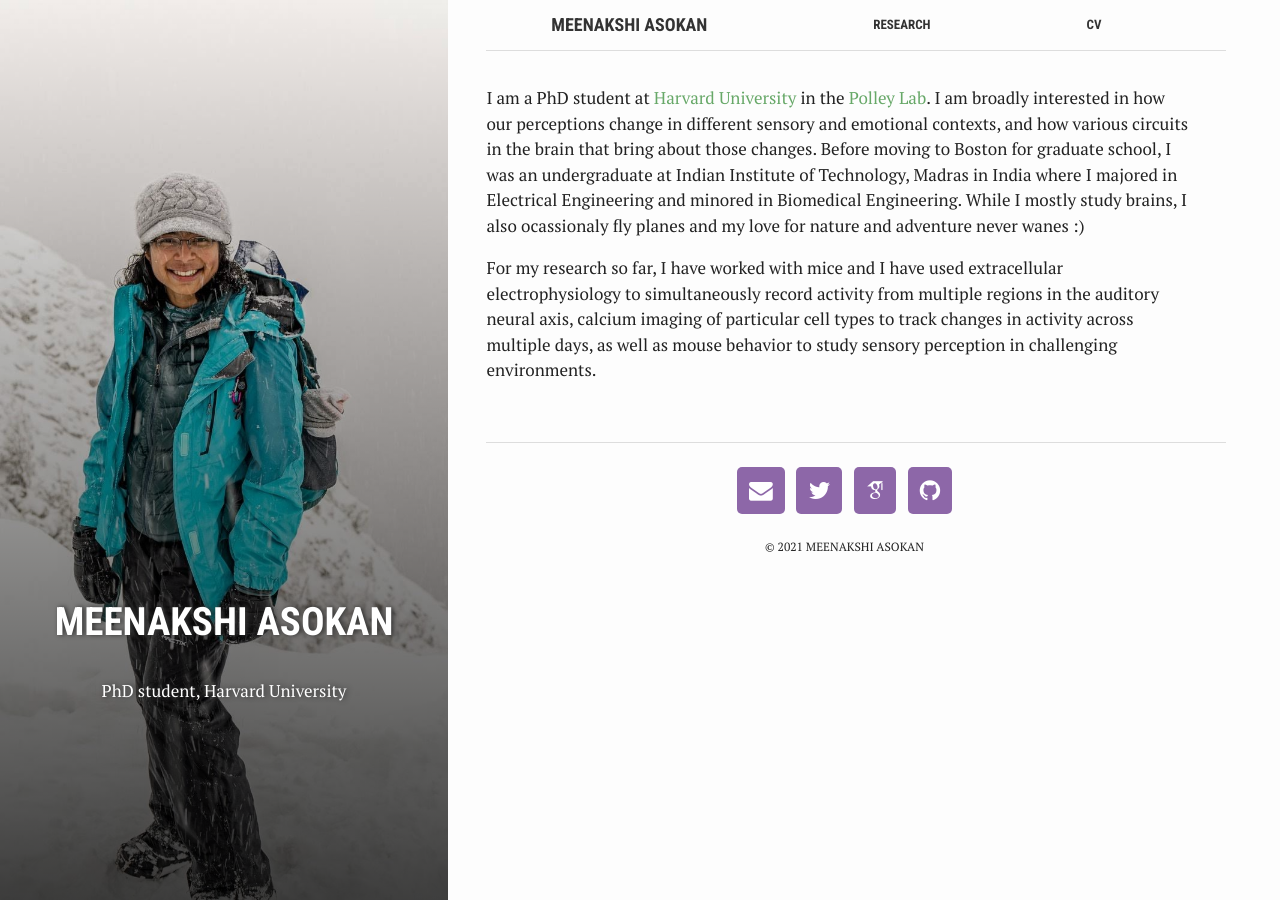
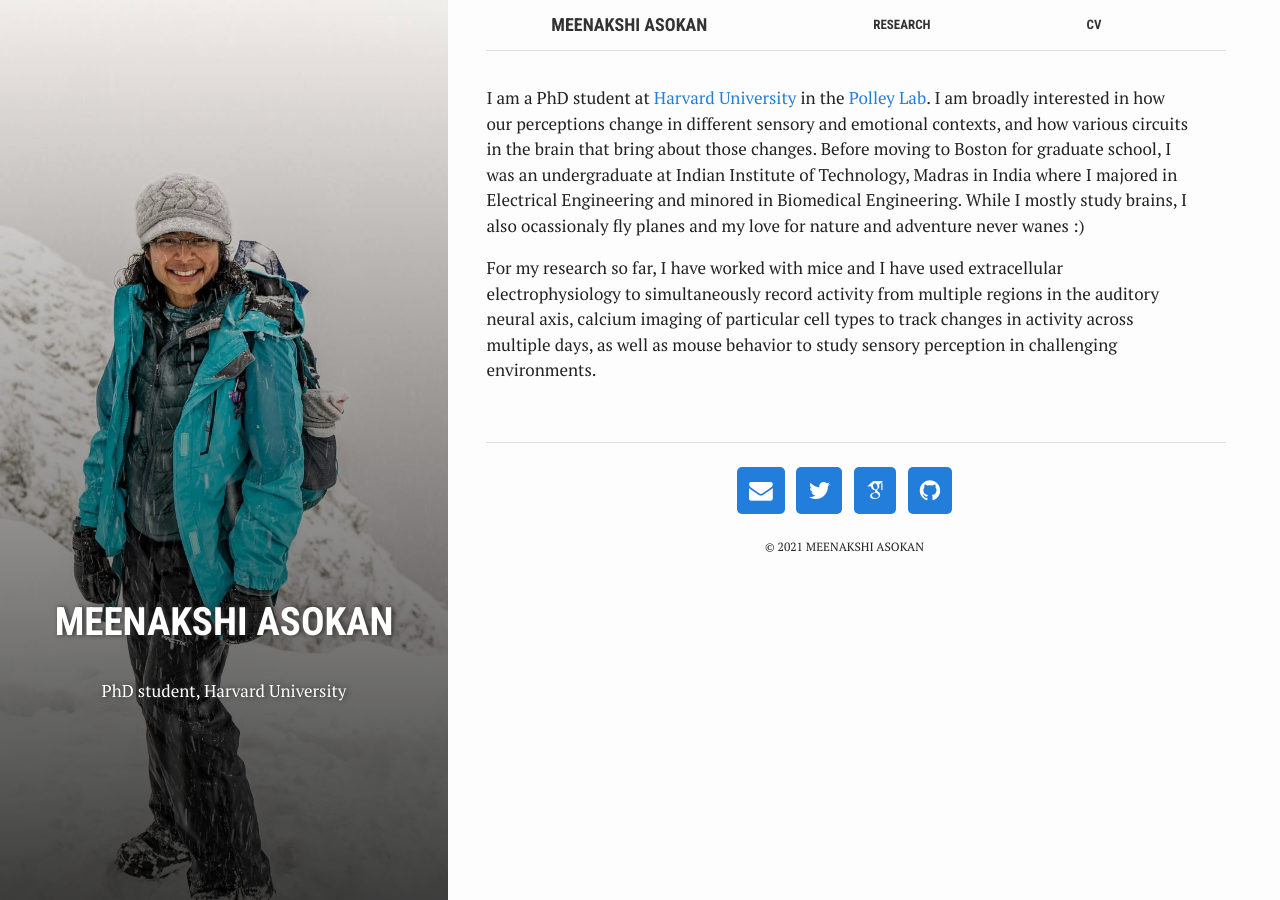
Before and after one commit to Meenakshi-Asokan/Meenakshi-Asokan.github.io, a Jekyll site: the page built from index.html, in a window 1280 px wide. Built offline with Jekyll 4.4.1, drawn with Linux system fonts in a browser that asks for light colours; nearby versions of some CDN libraries; some web fonts are replaced; library files that are not in the unit come from our copies.

Commit message:
Update _base.scss

```diff
--- a/assets/_sass/_base.scss
+++ b/assets/_sass/_base.scss
@@ -10,7 +10,7 @@
   display: none;
 }
 
-a:link, a:visited { color: #67a868; text-decoration: none; }
+a:link, a:visited { color: #227eda; text-decoration: none; }
 a:hover, a:active { color: #b0b0b0; }
 
 body {
@@ -229,7 +229,7 @@ ul.accounts li a
     padding: 0.5em 0.5em;
     text-align: center;
     border-radius: 5px;
-    background: #8d67a8;
+    background: #227eda;
     -moz-transition: all .25s ease-in-out;
     -webkit-transition: all .25s ease-in-out;
     -o-transition: all .25s ease-in-out;
@@ -270,7 +270,7 @@ ul.codedata li:first-child
 {
     display: inline-block;
     width: 100%;
-    background: #8d67a8;
+    background: #227eda;
     color: #ffffff !important;
     font-size: 1em;
     padding: 0.5em 0.5em;
```
